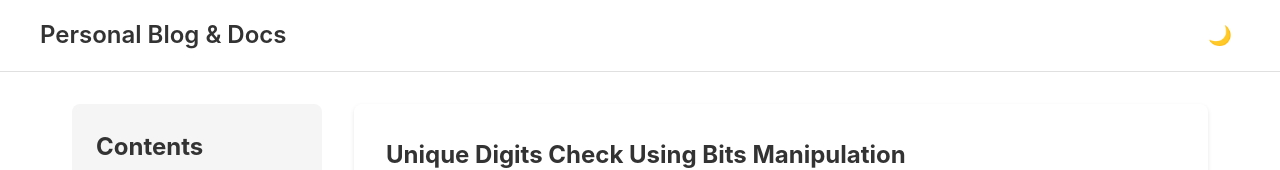
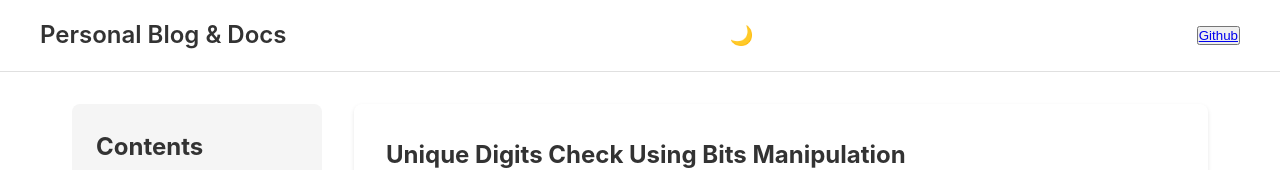
Before and after one commit to alex7842/ALEX_CODES, a plain HTML site: page index.html in a window 1280 px wide. Shown: the top 170 px of the page. Drawn offline with Linux system fonts and the light colour scheme.

Commit message:
Update index.html

```diff
--- a/index.html
+++ b/index.html
@@ -12,6 +12,11 @@
             <h1>Personal Blog & Docs</h1>
             <button id="theme-toggle" aria-label="Toggle dark/light mode">
                 🌙
+            </button>
+              <button >
+                  <a href="https://github.com/alex7842/ALEX_CODES">
+                Github
+                      </a>
             </button>
         </nav>
     </header>
```
